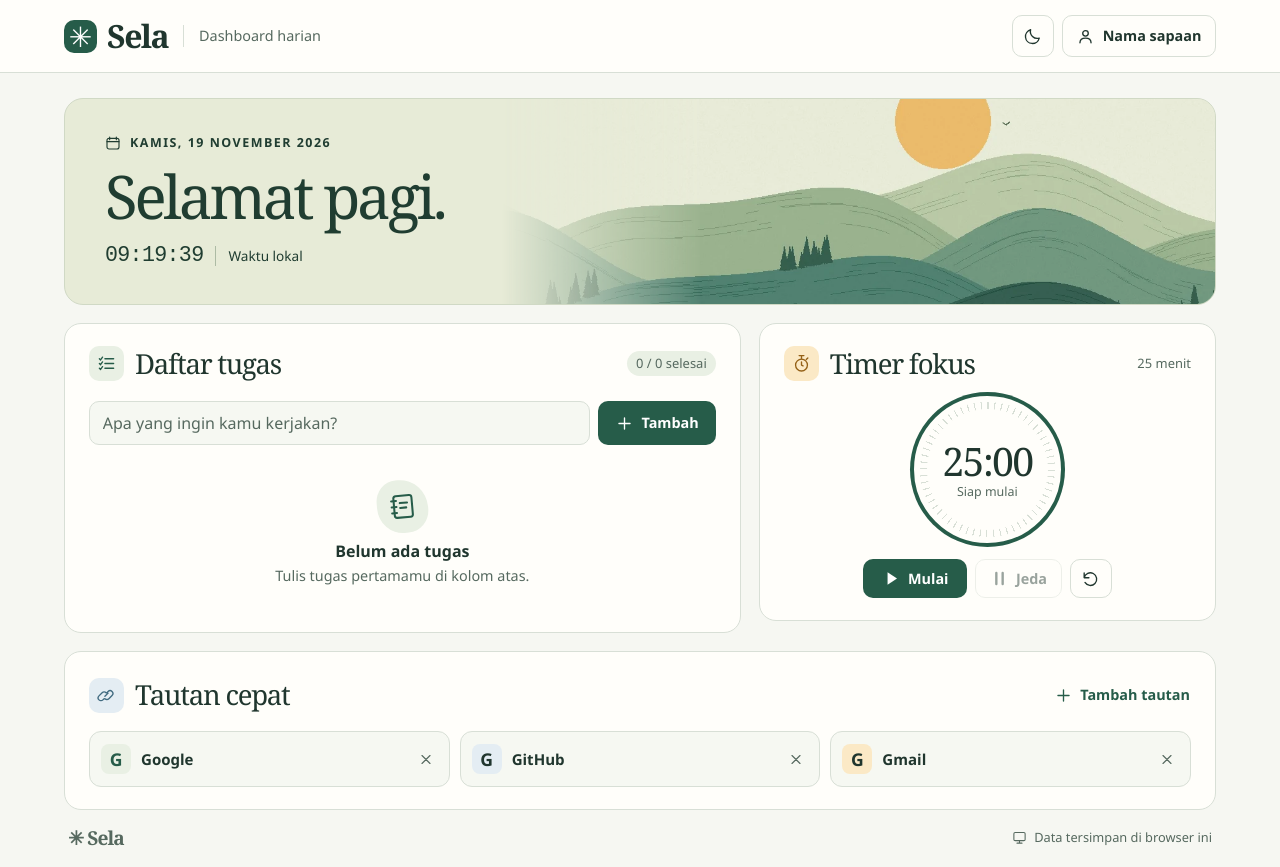
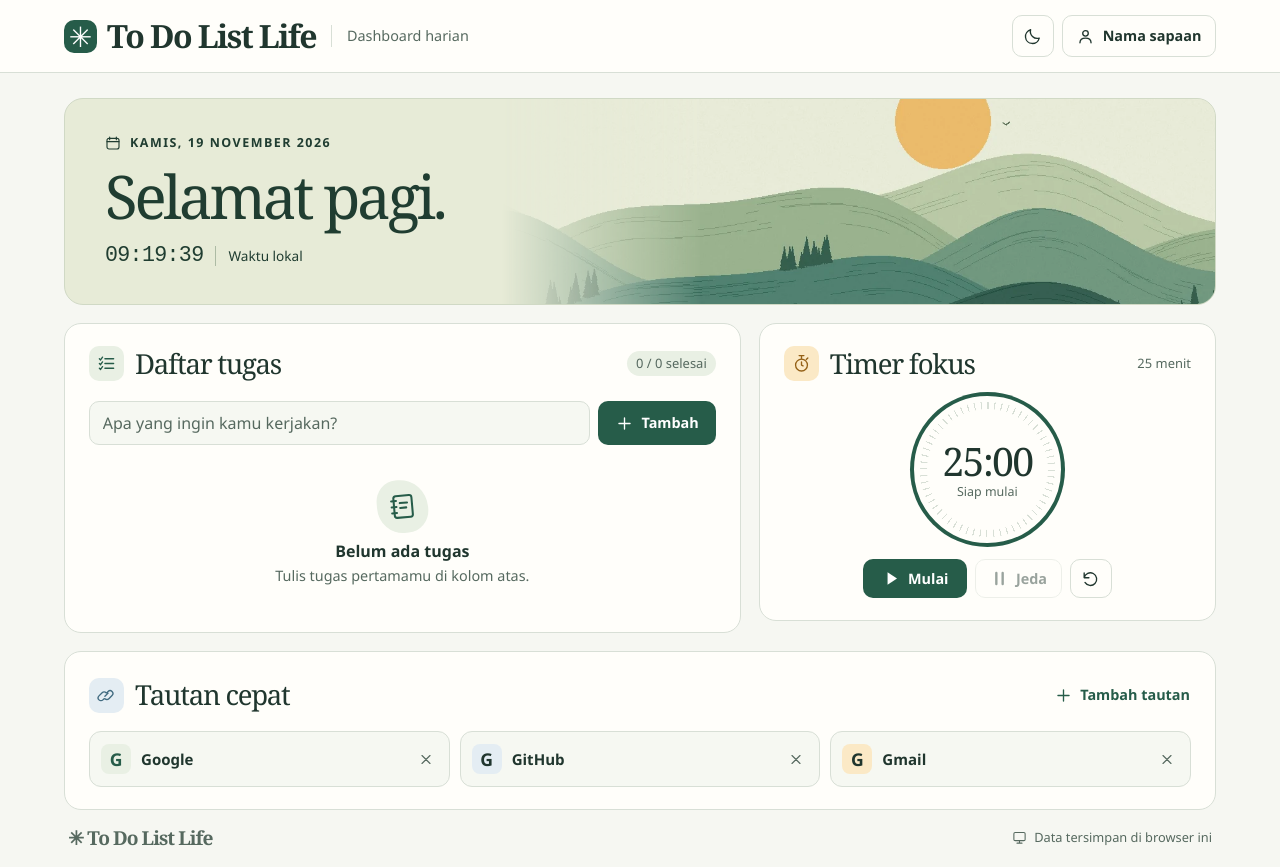
Before and after one commit to triohandika971-pixel/CodingCamp-16November26-triyohandika, a plain HTML site: page index.html in a window 1280 px wide. Drawn offline with Linux system fonts and the light colour scheme.

Commit message:
Ganti nama Sela menjadi To Do List Life pada dashboard

```diff
--- a/index.html
+++ b/index.html
@@ -4,7 +4,7 @@
   <meta charset="utf-8">
   <meta name="viewport" content="width=device-width, initial-scale=1">
   <meta name="theme-color" content="#245746">
-  <meta name="description" content="Sela, dashboard harian untuk mencatat tugas, menjaga fokus, dan membuka tautan favorit.">
+  <meta name="description" content="To Do List Life, dashboard harian untuk mencatat tugas, menjaga fokus, dan membuka tautan favorit.">
   <title>To Do List Life Dashboard harian</title>
   <link rel="stylesheet" href="css/style.css">
   <script src="js/app.js" defer></script>
@@ -12,7 +12,7 @@
 <body>
   <header class="topbar">
     <div class="bar-inner">
-      <div class="brand"><span class="brand-mark" aria-hidden="true">✳</span><b>Sela</b><span class="brand-desc">Dashboard harian</span></div>
+      <div class="brand"><span class="brand-mark" aria-hidden="true">✳</span><b>To Do List Life</b><span class="brand-desc">Dashboard harian</span></div>
       <div class="tools">
         <button id="theme" class="icon-btn" type="button" aria-label="Aktifkan mode gelap" title="Aktifkan mode gelap"><span data-icon="moon"></span></button>
         <button id="personalize" class="quiet"><span data-icon="user"></span><span>Nama sapaan</span></button>
@@ -46,7 +46,7 @@
       <div class="card-top"><div class="section-title"><span class="tile blue" data-icon="link"></span><h2 id="links-title">Tautan cepat</h2></div><button id="add-link" class="text-btn"><span data-icon="plus"></span>Tambah tautan</button></div>
       <ul id="links" class="links"></ul><p id="no-links" hidden>Simpan situs yang sering kamu buka melalui tombol Tambah tautan.</p>
     </section>
-    <footer><span class="footer-brand">✳ Sela</span><span id="storage-note"><span data-icon="device"></span>Data tersimpan di browser ini</span></footer>
+    <footer><span class="footer-brand">✳ To Do List Life</span><span id="storage-note"><span data-icon="device"></span>Data tersimpan di browser ini</span></footer>
   </main>
   <dialog id="editor" aria-labelledby="editor-title">
     <form id="editor-form">
```
